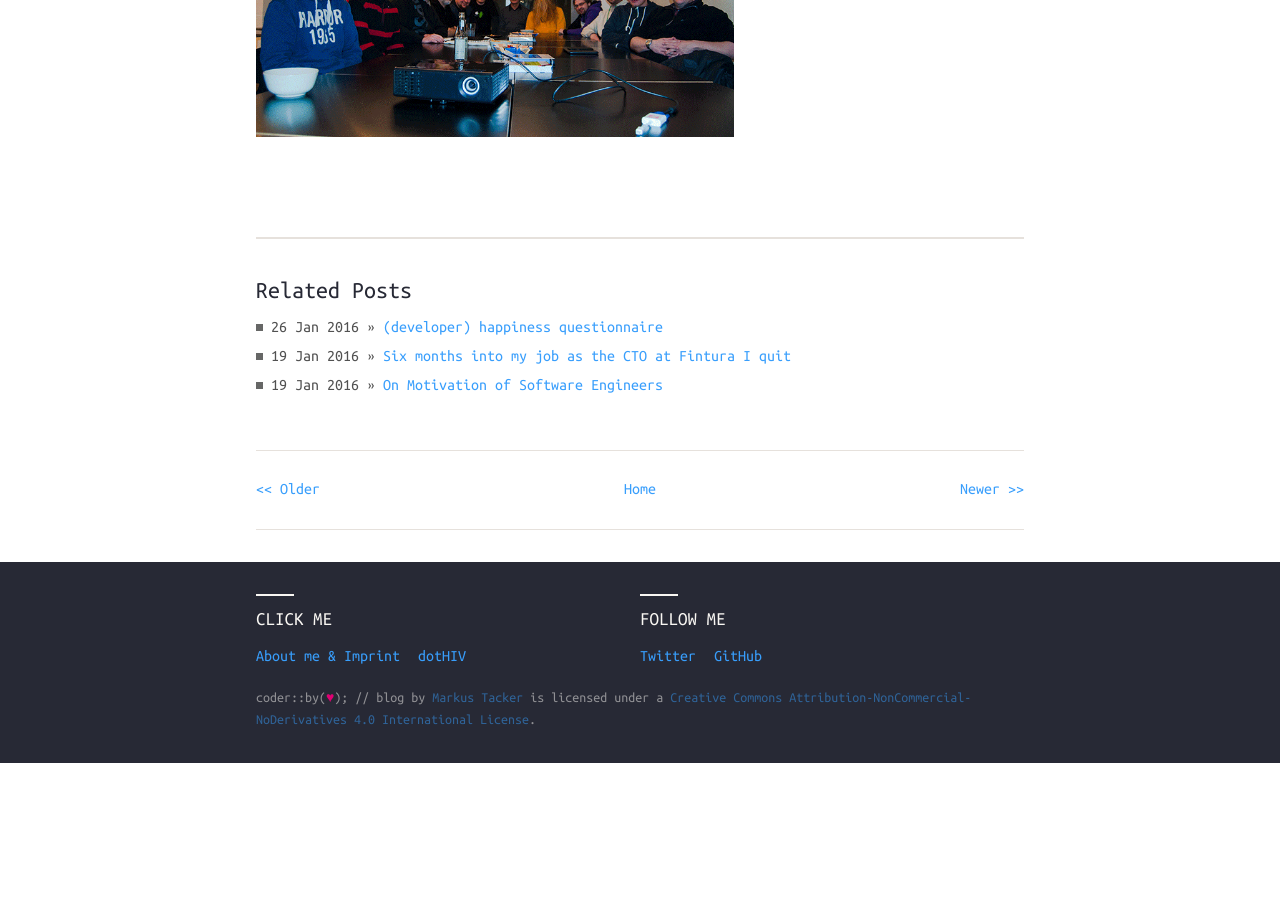
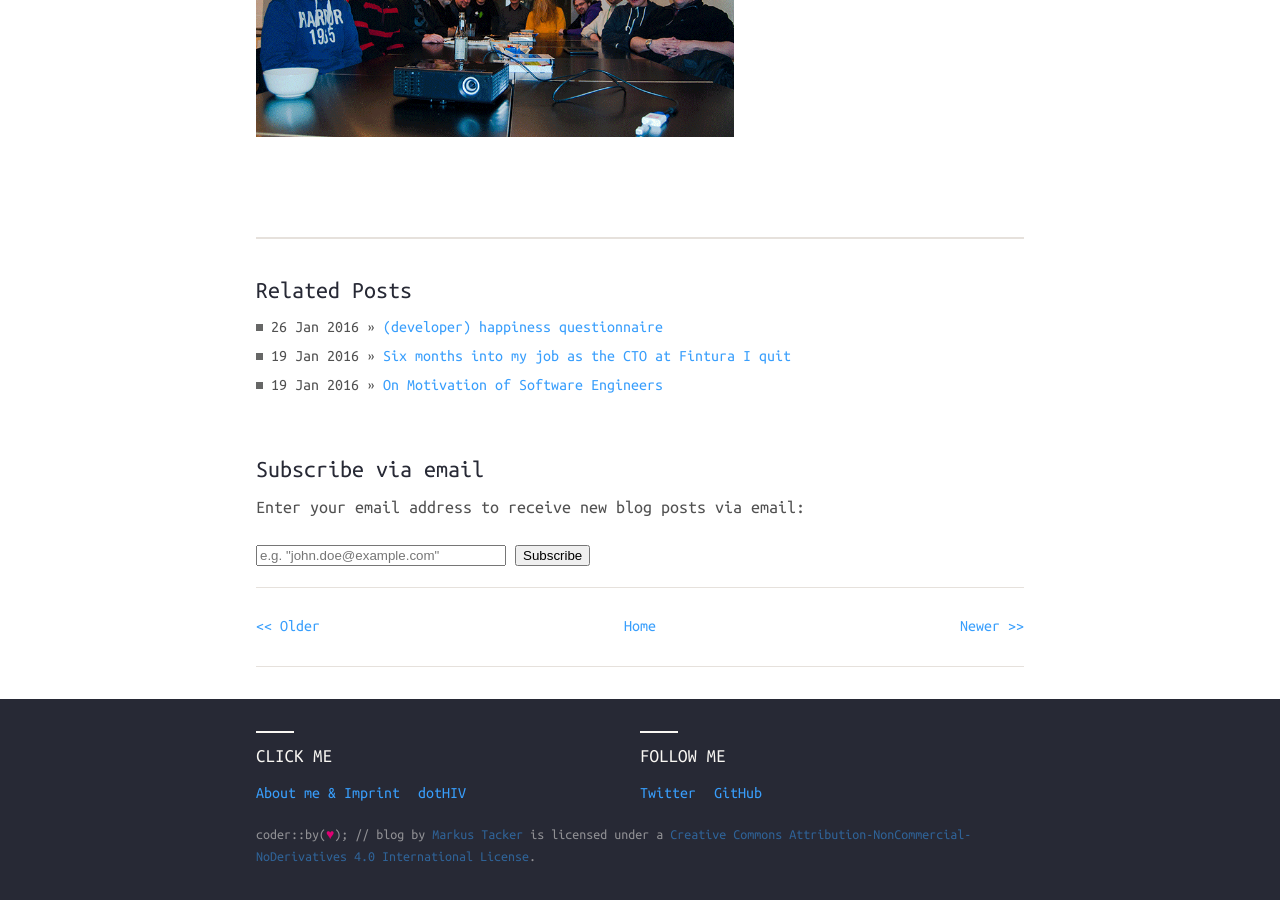
Before and after one commit to coderbyheart/blog, a Jekyll site: the page built from _posts/2013-01-18-phpugffm-als-animiertes-gif.md, in a window 1280 px wide and 900 px high, scrolled down 611 px. Built offline with Jekyll 4.4.1, drawn with Linux system fonts in a browser that asks for light colours; nearby versions of some CDN libraries; comment, search, counter and statistics services are not loaded; before the commit the page ends 1374 px from its top, so only the background shows below that.

Commit message:
Add newsletter form

```diff
--- a/_layouts/post.html
+++ b/_layouts/post.html
@@ -28,6 +28,9 @@
 	</div>
 	{% endif %}
 
+	<h4>Subscribe via email</h4>
+     	<form action="https://tinyletter.com/coderbyheart" method="post" target="popupwindow" onsubmit="window.open('https://tinyletter.com/coderbyheart', 'popupwindow', 'scrollbars=yes,width=800,height=600');return true"><p><label for="tlemail">Enter your email address to receive new blog posts via email:</label></p><p><input type="text" style="width:250px" name="email" id="tlemail" placeholder="e.g. &quot;john.doe@example.com&quot;"> <input type="hidden" value="1" name="embed"><input type="submit" value="Subscribe"></p></form>
+
 	<div class="post-footer">
 		<div class="column-1">
 			{% if page.previous %}
```
